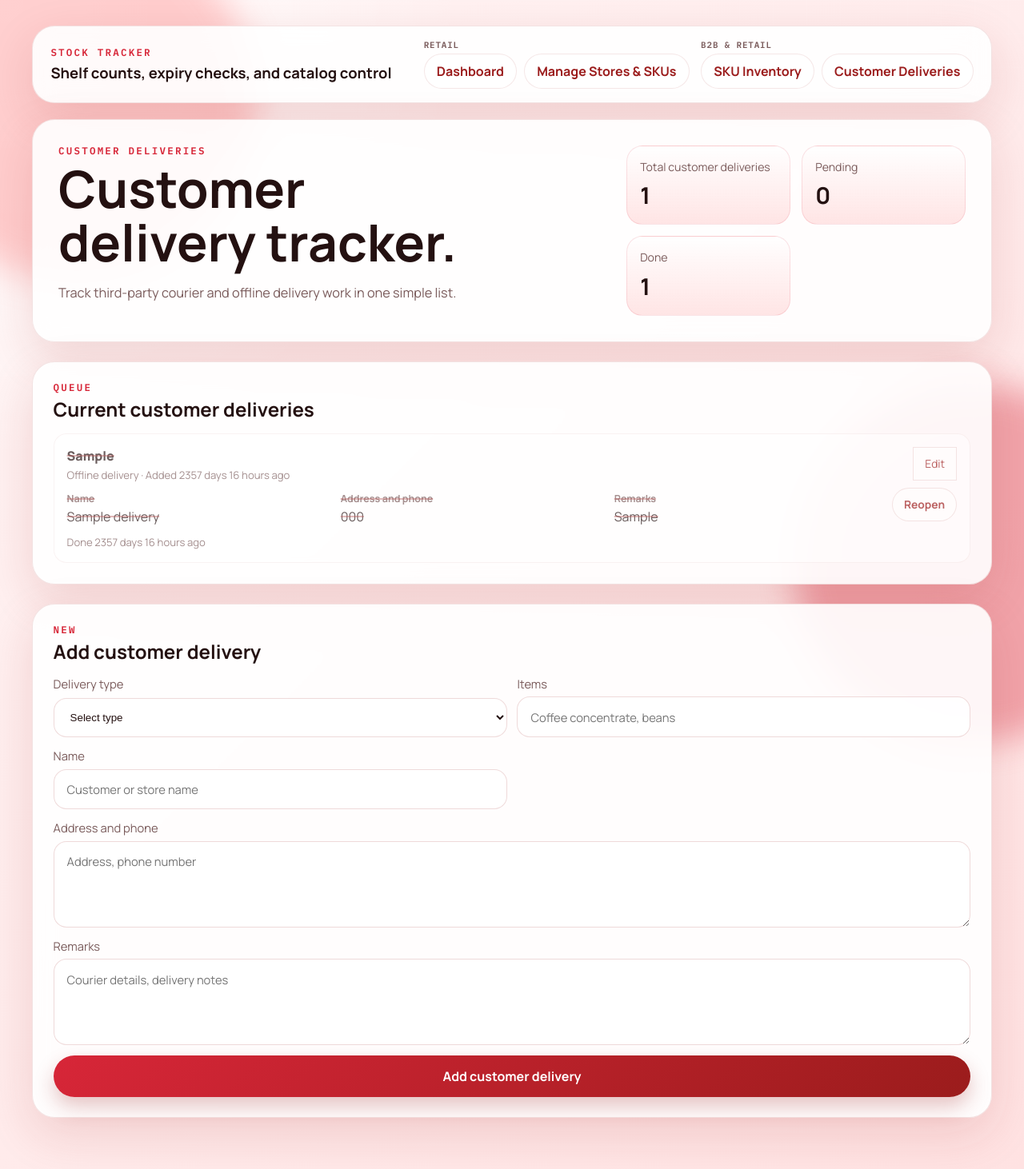
After one commit to trujoes/StoreSkuTracker, a Flask app: page /deliveries in a window 1280 px wide. The commit adds this page. Shown: the whole page at 80% size. Run offline with Flask 3, Linux system fonts and the light colour scheme; tables that the repository leaves empty hold one stand-in row (values such as "Sample post").

Commit message:
Customer Deliveries

```diff
--- a/app.py
+++ b/app.py
@@ -14,6 +14,10 @@ BASE_DIR = Path(__file__).resolve().parent
 INSTANCE_DIR = BASE_DIR / "instance"
 DATABASE_PATH = INSTANCE_DIR / "stock_tracker.sqlite3"
 INVENTORY_UNITS = ("KG", "Litres", "Bottles")
+DELIVERY_TYPES = (
+    ("third_party", "3rd party"),
+    ("offline", "Offline delivery"),
+)
 
 app = Flask(__name__)
 app.config["SECRET_KEY"] = "stock-tracker-local-dev"
@@ -140,6 +144,22 @@ def init_db() -> None:
                 emergency_minimum_after INTEGER,
                 note TEXT,
                 created_at TEXT NOT NULL DEFAULT CURRENT_TIMESTAMP
+            )
+            """
+        )
+        connection.execute(
+            """
+            CREATE TABLE IF NOT EXISTS deliveries (
+                id INTEGER PRIMARY KEY AUTOINCREMENT,
+                delivery_type TEXT NOT NULL,
+                items TEXT,
+                customer_name TEXT,
+                address_phone TEXT,
+                remarks TEXT,
+                is_done INTEGER NOT NULL DEFAULT 0 CHECK (is_done IN (0, 1)),
+                completed_at TEXT,
+                created_at TEXT NOT NULL DEFAULT CURRENT_TIMESTAMP,
+                updated_at TEXT NOT NULL DEFAULT CURRENT_TIMESTAMP
             )
             """
         )
@@ -953,6 +973,102 @@ def add_inventory_item():
     return redirect(url_for("inventory"))
 
 
+@app.route("/deliveries", methods=["GET"])
+def deliveries():
+    rows = get_db().execute(
+        """
+        SELECT id, delivery_type, items, customer_name, address_phone, remarks,
+               is_done, completed_at, created_at, updated_at
+        FROM deliveries
+        ORDER BY is_done ASC, datetime(created_at) DESC, id DESC
+        """
+    ).fetchall()
+    pending_count = sum(1 for row in rows if not row["is_done"])
+    done_count = sum(1 for row in rows if row["is_done"])
+    return render_template(
+        "deliveries.html",
+        delivery_rows=rows,
+        delivery_types=DELIVERY_TYPES,
+        pending_count=pending_count,
+        done_count=done_count,
+    )
+
+
+@app.route("/deliveries", methods=["POST"])
+def add_delivery():
+    delivery_type = request.form.get("delivery_type", "").strip()
+    valid_types = {value for value, _label in DELIVERY_TYPES}
+    if delivery_type not in valid_types:
+        return redirect(url_for("deliveries"))
+
+    items = request.form.get("items", "").strip()
+    customer_name = request.form.get("customer_name", "").strip()
+    address_phone = request.form.get("address_phone", "").strip()
+    remarks = request.form.get("remarks", "").strip()
+
+    db = get_db()
+    db.execute(
+        """
+        INSERT INTO deliveries (
+            delivery_type, items, customer_name, address_phone, remarks
+        )
+        VALUES (?, ?, ?, ?, ?)
+        """,
+        (delivery_type, items, customer_name, address_phone, remarks),
+    )
+    db.commit()
+    return redirect(url_for("deliveries"))
+
+
+@app.route("/deliveries/<int:delivery_id>/status", methods=["POST"])
+def update_delivery_status(delivery_id: int):
+    done_value = request.form.get("is_done", "").strip()
+    is_done = 1 if done_value == "1" else 0
+    db = get_db()
+    db.execute(
+        """
+        UPDATE deliveries
+        SET is_done = ?,
+            completed_at = CASE WHEN ? = 1 THEN CURRENT_TIMESTAMP ELSE NULL END,
+            updated_at = CURRENT_TIMESTAMP
+        WHERE id = ?
+        """,
+        (is_done, is_done, delivery_id),
+    )
+    db.commit()
+    return redirect(url_for("deliveries"))
+
+
+@app.route("/deliveries/<int:delivery_id>/edit", methods=["POST"])
+def edit_delivery(delivery_id: int):
+    delivery_type = request.form.get("delivery_type", "").strip()
+    valid_types = {value for value, _label in DELIVERY_TYPES}
+    if delivery_type not in valid_types:
+        return redirect(url_for("deliveries"))
+
+    items = request.form.get("items", "").strip()
+    customer_name = request.form.get("customer_name", "").strip()
+    address_phone = request.form.get("address_phone", "").strip()
+    remarks = request.form.get("remarks", "").strip()
+
+    db = get_db()
+    db.execute(
+        """
+        UPDATE deliveries
+        SET delivery_type = ?,
+            items = ?,
+            customer_name = ?,
+            address_phone = ?,
+            remarks = ?,
+            updated_at = CURRENT_TIMESTAMP
+        WHERE id = ?
+        """,
+        (delivery_type, items, customer_name, address_phone, remarks, delivery_id),
+    )
+    db.commit()
+    return redirect(url_for("deliveries"))
+
+
 @app.route("/manage", methods=["GET"])
 def manage():
     selected_store_id = request.args.get("store_id", "").strip()
--- a/static/styles.css
+++ b/static/styles.css
@@ -869,6 +869,128 @@ button:hover {
   border-radius: 12px;
 }
 
+.delivery-form {
+  grid-template-columns: repeat(2, minmax(0, 1fr));
+}
+
+.delivery-form label:nth-of-type(4),
+.delivery-form label:nth-of-type(5),
+.delivery-form button {
+  grid-column: 1 / -1;
+}
+
+.delivery-list {
+  display: grid;
+  gap: 0.85rem;
+}
+
+.delivery-row {
+  display: grid;
+  grid-template-columns: minmax(0, 1fr) auto;
+  align-items: start;
+  gap: 1rem;
+  padding: 1rem;
+  border-radius: 16px;
+  background: rgba(255, 255, 255, 0.72);
+  border: 1px solid rgba(155, 28, 28, 0.08);
+}
+
+.delivery-main {
+  display: grid;
+  gap: 0.75rem;
+}
+
+.delivery-title {
+  display: grid;
+  gap: 0.25rem;
+}
+
+.delivery-title span {
+  font-weight: 800;
+  font-size: 1rem;
+}
+
+.delivery-title small,
+.delivery-completed {
+  color: var(--muted);
+  font-size: 0.82rem;
+}
+
+.delivery-details {
+  display: grid;
+  grid-template-columns: repeat(3, minmax(0, 1fr));
+  gap: 0.7rem;
+}
+
+.delivery-details p {
+  display: grid;
+  gap: 0.22rem;
+  margin: 0;
+  color: var(--text);
+  overflow-wrap: anywhere;
+}
+
+.delivery-details strong {
+  color: var(--muted);
+  font-size: 0.78rem;
+}
+
+.delivery-status-form {
+  margin: 0;
+}
+
+.delivery-actions {
+  display: grid;
+  justify-items: end;
+  gap: 0.55rem;
+}
+
+.delivery-edit {
+  position: relative;
+}
+
+.delivery-edit summary {
+  cursor: pointer;
+  list-style: none;
+}
+
+.delivery-edit summary::-webkit-details-marker {
+  display: none;
+}
+
+.delivery-edit[open] {
+  grid-column: 1 / -1;
+  width: 100%;
+}
+
+.delivery-edit-form {
+  display: grid;
+  grid-template-columns: repeat(2, minmax(0, 1fr));
+  gap: 0.75rem;
+  margin-top: 0.8rem;
+  padding: 0.9rem;
+  border-radius: 14px;
+  background: rgba(255, 255, 255, 0.76);
+  border: 1px solid rgba(155, 28, 28, 0.1);
+}
+
+.delivery-edit-form label:nth-of-type(4),
+.delivery-edit-form label:nth-of-type(5),
+.delivery-edit-form button {
+  grid-column: 1 / -1;
+}
+
+.delivery-done {
+  opacity: 0.68;
+}
+
+.delivery-done .delivery-title span,
+.delivery-done .delivery-details p {
+  text-decoration: line-through;
+  text-decoration-thickness: 2px;
+  text-decoration-color: rgba(155, 28, 28, 0.45);
+}
+
 .compact-button {
   padding: 0.66rem 0.9rem;
   font-size: 0.86rem;
--- a/templates/base.html
+++ b/templates/base.html
@@ -30,6 +30,7 @@
             <span>B2B & Retail</span>
             <div>
               <a href="{{ url_for('inventory') }}">SKU Inventory</a>
+              <a href="{{ url_for('deliveries') }}">Customer Deliveries</a>
             </div>
           </div>
         </nav>
--- /dev/null
+++ b/templates/deliveries.html
@@ -0,0 +1,143 @@
+{% extends "base.html" %}
+
+{% block title %}Customer Deliveries{% endblock %}
+
+{% block content %}
+<section class="hero card">
+  <div>
+    <p class="eyebrow">Customer Deliveries</p>
+    <h1>Customer delivery tracker.</h1>
+    <p class="hero-copy">Track third-party courier and offline delivery work in one simple list.</p>
+  </div>
+  <div class="hero-stats">
+    <div class="stat">
+      <span>Total customer deliveries</span>
+      <strong>{{ delivery_rows|length }}</strong>
+    </div>
+    <div class="stat">
+      <span>Pending</span>
+      <strong>{{ pending_count }}</strong>
+    </div>
+    <div class="stat">
+      <span>Done</span>
+      <strong>{{ done_count }}</strong>
+    </div>
+  </div>
+</section>
+
+<section class="dashboard-layout deliveries-page-layout">
+  <article class="card list-card full-span">
+    <div class="section-heading">
+      <p class="eyebrow">Queue</p>
+      <h2>Current customer deliveries</h2>
+    </div>
+    <div class="delivery-list">
+      {% for row in delivery_rows %}
+      <div class="delivery-row {% if row.is_done %}delivery-done{% endif %}">
+        <div class="delivery-main">
+          <div class="delivery-title">
+            <span>{{ row.items or 'No items added' }}</span>
+            <small>
+              {% if row.delivery_type == 'third_party' %}
+              3rd party
+              {% else %}
+              Offline delivery
+              {% endif %}
+              · Added {{ row.created_at | relative_time_display }}
+            </small>
+          </div>
+          <div class="delivery-details">
+            <p><strong>Name</strong>{{ row.customer_name or '—' }}</p>
+            <p><strong>Address and phone</strong>{{ row.address_phone or '—' }}</p>
+            <p><strong>Remarks</strong>{{ row.remarks or '—' }}</p>
+          </div>
+          {% if row.is_done %}
+          <small class="delivery-completed">Done {{ row.completed_at | relative_time_display }}</small>
+          {% endif %}
+        </div>
+        <div class="delivery-actions">
+          <details class="delivery-edit">
+            <summary class="compact-button secondary-button">Edit</summary>
+            <form action="{{ url_for('edit_delivery', delivery_id=row.id) }}" method="post" class="delivery-edit-form">
+              <label>
+                Delivery type
+                <select name="delivery_type" required>
+                  {% for value, label in delivery_types %}
+                  <option value="{{ value }}" {% if row.delivery_type == value %}selected{% endif %}>{{ label }}</option>
+                  {% endfor %}
+                </select>
+              </label>
+              <label>
+                Items
+                <input type="text" name="items" value="{{ row.items or '' }}">
+              </label>
+              <label>
+                Name
+                <input type="text" name="customer_name" value="{{ row.customer_name or '' }}">
+              </label>
+              <label>
+                Address and phone
+                <textarea name="address_phone" rows="3">{{ row.address_phone or '' }}</textarea>
+              </label>
+              <label>
+                Remarks
+                <textarea name="remarks" rows="3">{{ row.remarks or '' }}</textarea>
+              </label>
+              <button type="submit" class="compact-button">Save edit</button>
+            </form>
+          </details>
+          <form action="{{ url_for('update_delivery_status', delivery_id=row.id) }}" method="post" class="delivery-status-form">
+            {% if row.is_done %}
+            <input type="hidden" name="is_done" value="0">
+            <button type="submit" class="compact-button secondary-button">Reopen</button>
+            {% else %}
+            <input type="hidden" name="is_done" value="1">
+            <button type="submit" class="compact-button">Mark done</button>
+            {% endif %}
+          </form>
+        </div>
+      </div>
+      {% else %}
+      <p class="empty-state">No customer deliveries added yet.</p>
+      {% endfor %}
+    </div>
+  </article>
+
+  <article class="card list-card full-span">
+    <div class="section-heading section-heading-actions">
+      <div>
+        <p class="eyebrow">New</p>
+        <h2>Add customer delivery</h2>
+      </div>
+    </div>
+    <form action="{{ url_for('add_delivery') }}" method="post" class="catalog-form delivery-form">
+      <label>
+        Delivery type
+        <select name="delivery_type" required>
+          <option value="" disabled selected>Select type</option>
+          {% for value, label in delivery_types %}
+          <option value="{{ value }}">{{ label }}</option>
+          {% endfor %}
+        </select>
+      </label>
+      <label>
+        Items
+        <input type="text" name="items" placeholder="Coffee concentrate, beans">
+      </label>
+      <label>
+        Name
+        <input type="text" name="customer_name" placeholder="Customer or store name">
+      </label>
+      <label>
+        Address and phone
+        <textarea name="address_phone" rows="3" placeholder="Address, phone number"></textarea>
+      </label>
+      <label>
+        Remarks
+        <textarea name="remarks" rows="3" placeholder="Courier details, delivery notes"></textarea>
+      </label>
+      <button type="submit">Add customer delivery</button>
+    </form>
+  </article>
+</section>
+{% endblock %}
```
Also changed, not shown: other parts of static/styles.css (+31 -3 lines), README.md.
